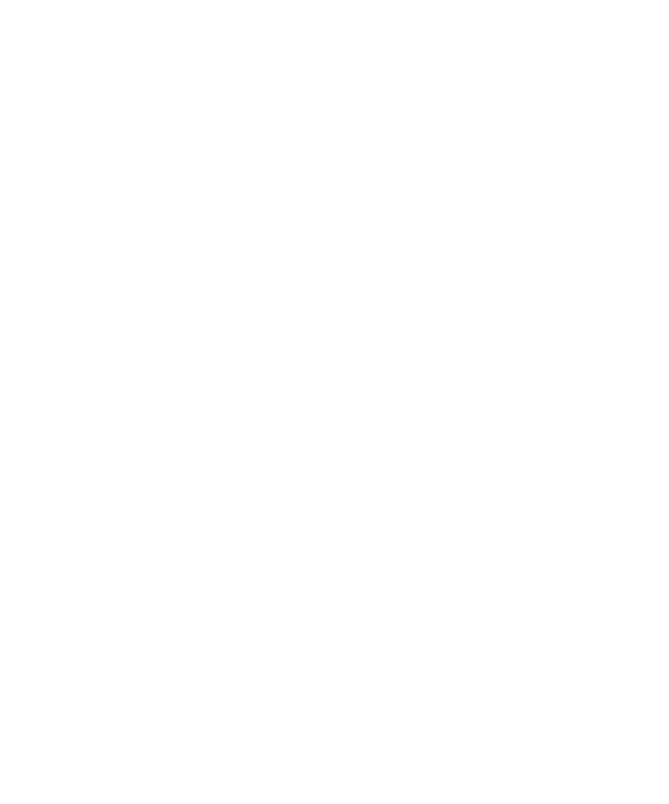
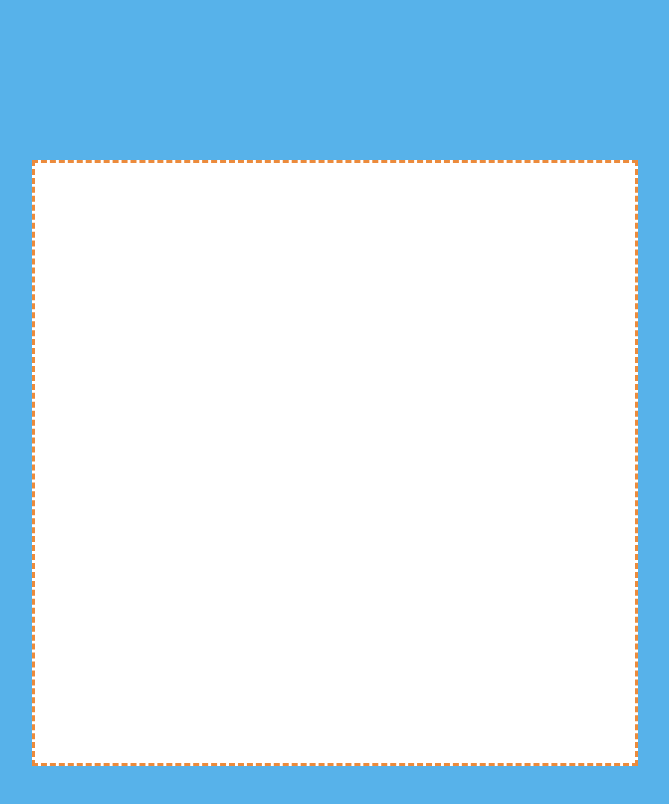
Before and after one commit to chingu-voyage3/geckos-03, a website: page index.html in a window 1280 px wide. Shown: the whole page, without its empty margins (305-974 px from the left). Drawn offline with nearby package versions, Linux system fonts and the light colour scheme.

Commit message:
Add basic styling

```diff
--- a/index.html
+++ b/index.html
@@ -6,6 +6,7 @@
 	<meta http-equiv="X-UA-Compatible" content="ie=edge">
 	<title></title>
 	<link rel="stylesheet" href="../public/css/normalize.css">
+	<link rel="stylesheet" href="../public/css/style.css">
 </head>
 <body>
 	<canvas id="draw" width="600" height="600"></canvas>
--- a/public/css/style.css
+++ b/public/css/style.css
@@ -0,0 +1,14 @@
+* {
+	box-sizing: border-box;
+}
+
+body {
+	background-color: #57B2EA;
+}
+
+canvas {
+	display: block;
+	margin: 12.5% auto;
+	background-color: #FFFFFF;
+	border: 3px dashed #EC8B3C;
+}
```
